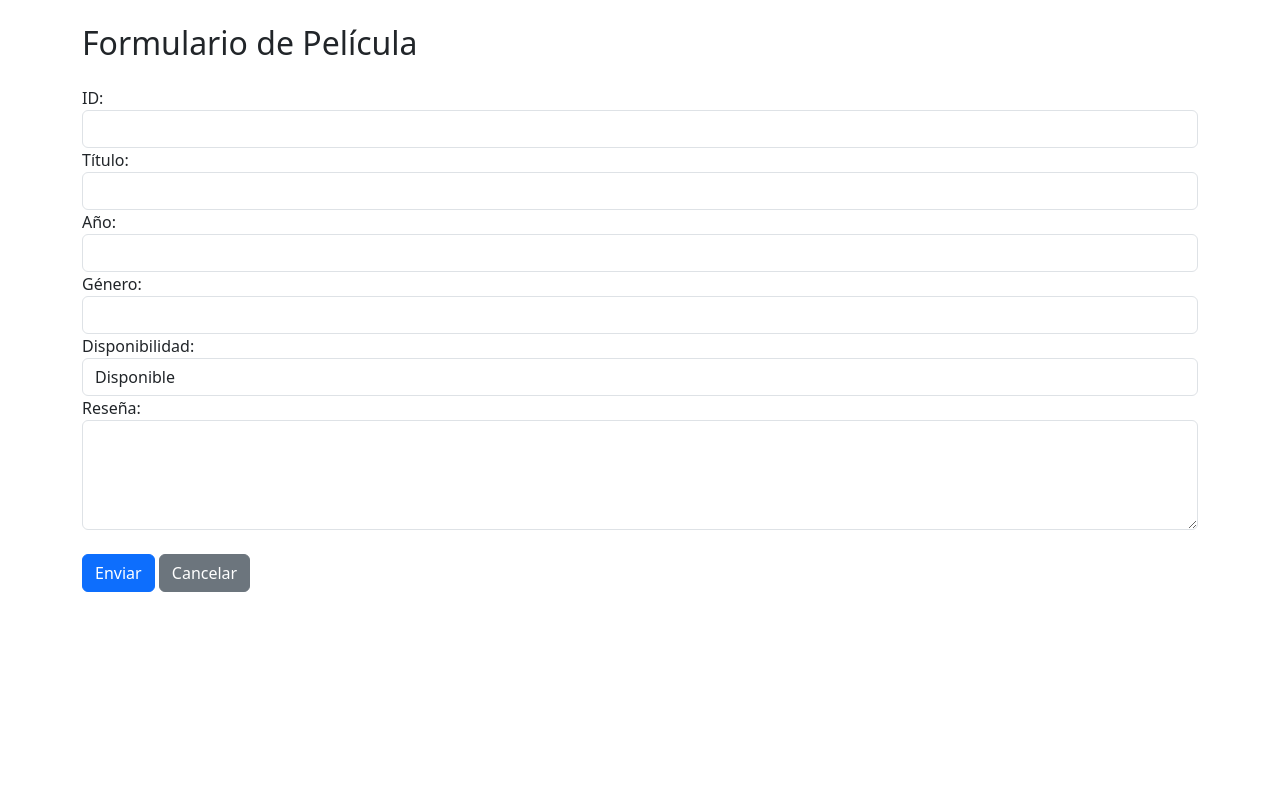
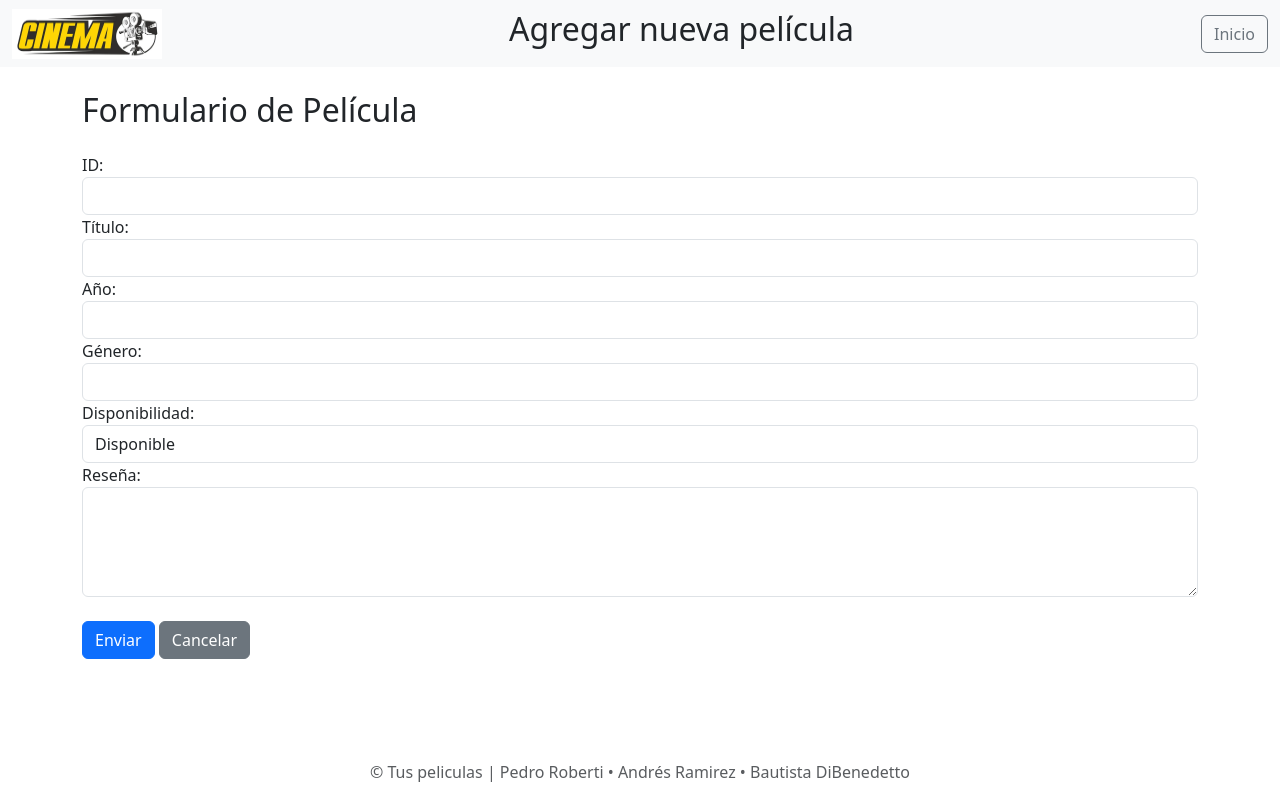
Before and after one commit to PedroRoberti1/Trabajo-practico, a PHP site: page /pelicula_nueva.php in a window 1280 px wide. Run offline with PHP 8.4, Linux system fonts and the light colour scheme.

Commit message:
cambios menores en links y estilos

```diff
--- a/login.php
+++ b/login.php
@@ -16,7 +16,7 @@
         <nav class="navbar navbar-light bg-light">
             <div class="container">
                 <h2>Ingrese con su usuario:</h2>
-                <a class="navbar-center" href="#">
+                <a class="navbar-center" href="index.php">
                     <img src="./assets/brand/logo.jpg" alt="" width="150" height="50" class="d-inline-block align-text-top ">
                 </a>
             </div>
@@ -43,7 +43,7 @@
 
             <button class="w-100 btn btn-lg btn-primary mb-3" type="submit">Ingresar</button>
             <a href="create.php">Crear cuenta</a>
-            <p class="mt-3 mb-3 text-muted">&copy; Tus peliculas -Pedro Roberti - Andres Ramirez - Bautista Di Benedetto </p>
+            <p class="mt-3 mb-3 text-muted fixed-bottom text-center">&copy; Tus peliculas | Pedro Roberti • Andrés Ramirez • Bautista Di Benedetto </p>
 
 
 </form>
--- a/pelicula_nueva.php
+++ b/pelicula_nueva.php
@@ -7,7 +7,19 @@
         <title>Formulario de Película</title>
     </head>
     <body>
-
+    <nav class="navbar navbar-light bg-light">
+        <div class="container-fluid">
+            <a class="navbar-center" href="index.php">
+                <img src="./assets/brand/logo.jpg" alt="" width="150" height="50" class="d-inline-block align-text-top" />
+            </a>
+            <h2>Agregar nueva película</h2>
+            <a href="index.php">
+                <button type="button" class="btn btn-outline-secondary">
+                    Inicio
+                </button>
+            </a>
+        </div>
+    </nav>
         <div class="container mt-4">
             <h2 class="mb-4">Formulario de Película</h2>
             <form action="procesar_formulario.php" method="post">
@@ -46,8 +58,11 @@
         </div><br>
 
         <button type="submit" class="btn btn-primary">Enviar</button>
-        <a href="index.php" class="btn btn-secondary">Cancelar</a>
+        <a href="administrador.php" class="btn btn-secondary">Cancelar</a>
     </form>
+    <p class="mt-3 mb-3 text-muted fixed-bottom text-center">
+            &copy; Tus peliculas | Pedro Roberti • Andrés Ramirez • Bautista DiBenedetto
+    </p>
 </div>
 
 </body>
```
Also changed, not shown: index.php (+7 -3 lines).
